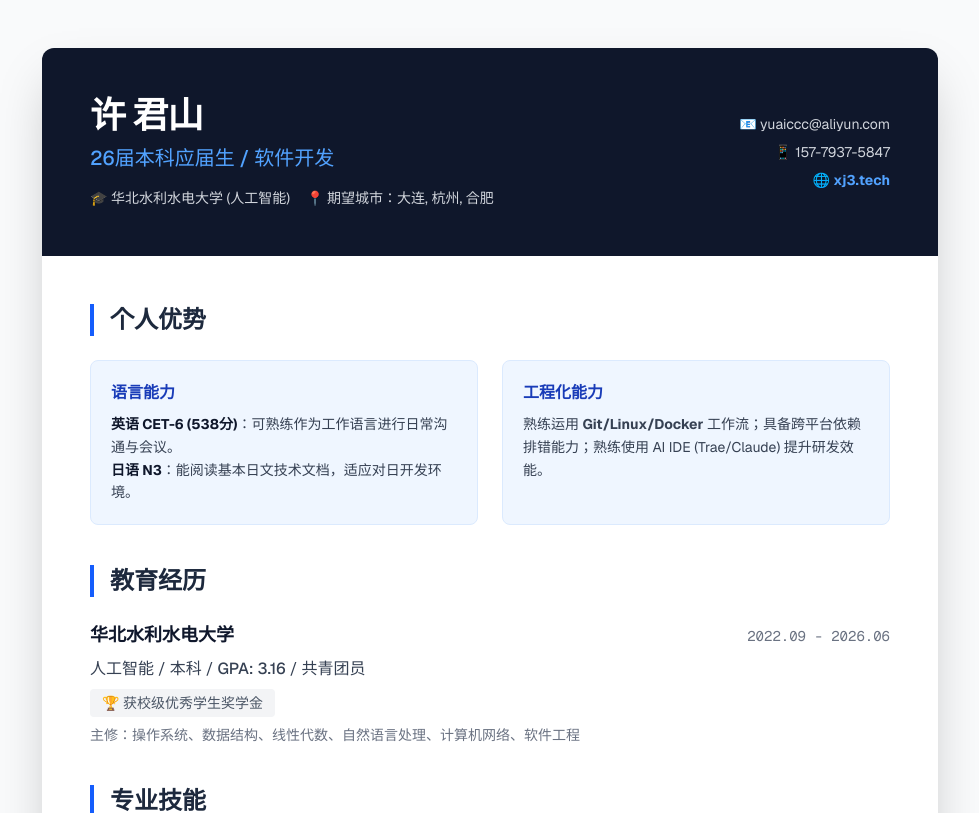
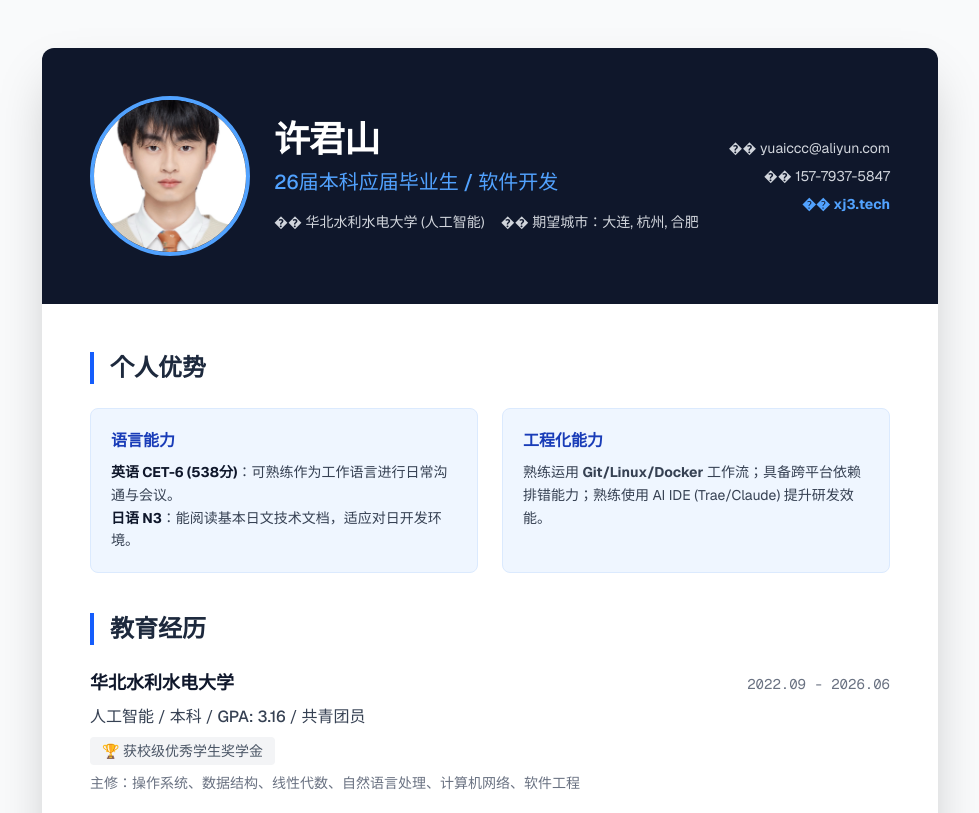
Before and after one commit to yuaiccc/my-resume, a Next.js app: page / in a window 1280 px wide. Shown: the top 813 px of the page, without its empty margins (150-1129 px from the left). Built offline with nearby package versions, Linux system fonts and the light colour scheme.

Commit message:
更新简历内容

```diff
--- a/app/page.tsx
+++ b/app/page.tsx
@@ -8,23 +8,33 @@
         {/* === 头部信息 === */}
         <header className="bg-slate-900 text-white p-8 md:p-12">
           <div className="flex flex-col md:flex-row justify-between items-start md:items-center">
-            <div>
-              <h1 className="text-4xl font-bold tracking-tight">许 君山</h1>
-              <p className="mt-2 text-xl text-blue-400 font-medium">26届本科应届生 / 软件开发</p>
-              <div className="mt-4 flex flex-wrap gap-4 text-sm text-gray-300">
-                <div className="flex items-center gap-1">
-                  <span>🎓 华北水利水电大学 (人工智能)</span>
-                </div>
-                <div className="flex items-center gap-1">
-                  <span>📍 期望城市：大连, 杭州, 合肥</span>
+            <div className="flex items-center gap-6">
+              {/* 头像 */}
+              <div className="w-40 h-40 rounded-full overflow-hidden border-4 border-blue-400">
+                <img
+                  src="/profile.jpg"
+                  alt="许君山"
+                  className="w-full h-full object-cover"
+                />
+              </div>
+              <div>
+                <h1 className="text-4xl font-bold tracking-tight">许君山</h1>
+                <p className="mt-2 text-xl text-blue-400 font-medium">26届本科应届毕业生 / 软件开发</p>
+                <div className="mt-4 flex flex-wrap gap-4 text-sm text-gray-300">
+                  <div className="flex items-center gap-1">
+                    <span>�� 华北水利水电大学 (人工智能)</span>
+                  </div>
+                  <div className="flex items-center gap-1">
+                    <span>�� 期望城市：大连, 杭州, 合肥</span>
+                  </div>
                 </div>
               </div>
             </div>
             {/* 联系方式 - 右侧 */}
             <div className="mt-6 md:mt-0 flex flex-col gap-2 text-sm text-gray-300 md:text-right">
-              <a href="mailto:yuaiccc@aliyun.com" className="hover:text-white transition">📧 yuaiccc@aliyun.com</a>
-              <span className="hover:text-white transition">📱 157-7937-5847</span>
-              <a href="https://xj3.tech" target="_blank" className="text-blue-400 hover:text-blue-300 font-bold">🌐 xj3.tech</a>
+              <a href="mailto:yuaiccc@aliyun.com" className="hover:text-white transition">�� yuaiccc@aliyun.com</a>
+              <span className="hover:text-white transition">�� 157-7937-5847</span>
+              <a href="https://xj3.tech" target="_blank" className="text-blue-400 hover:text-blue-300 font-bold">�� xj3.tech</a>
             </div>
           </div>
         </header>
```
Also changed, not shown: public/profile.jpg (added).
